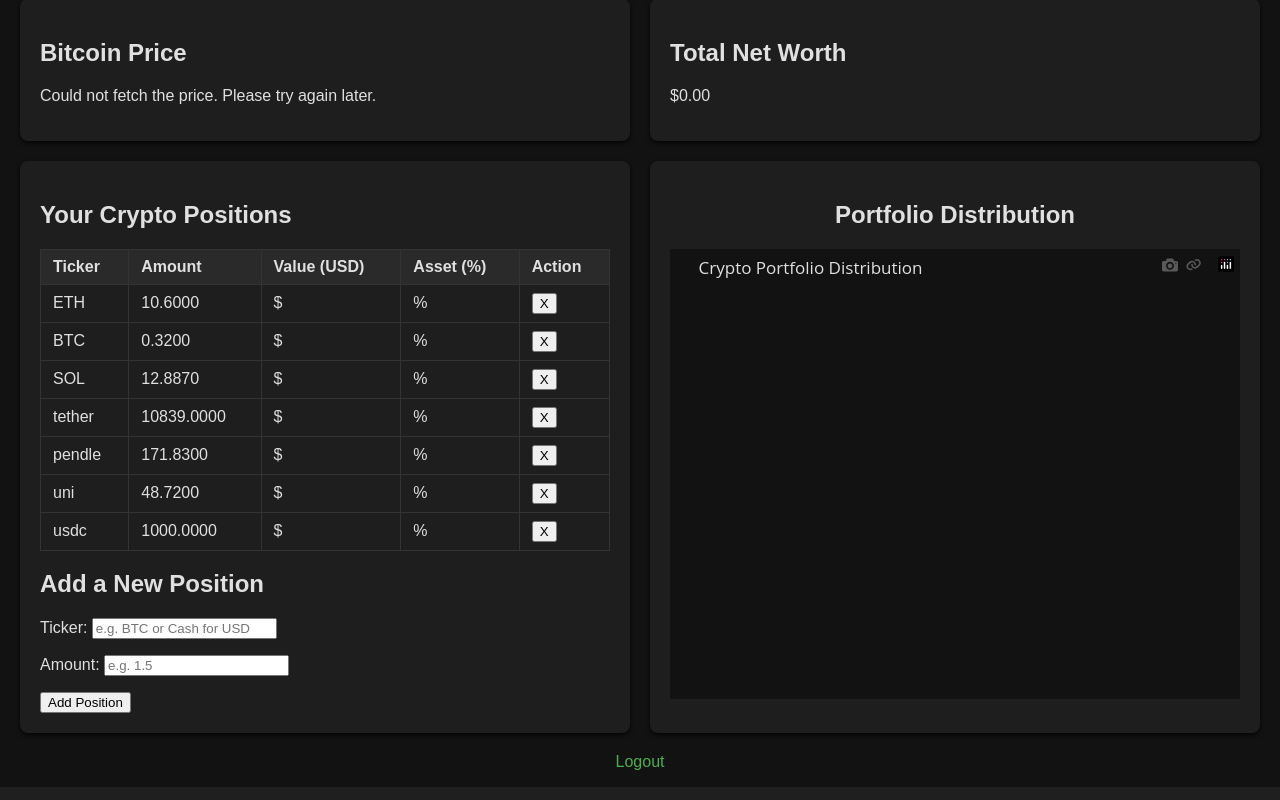
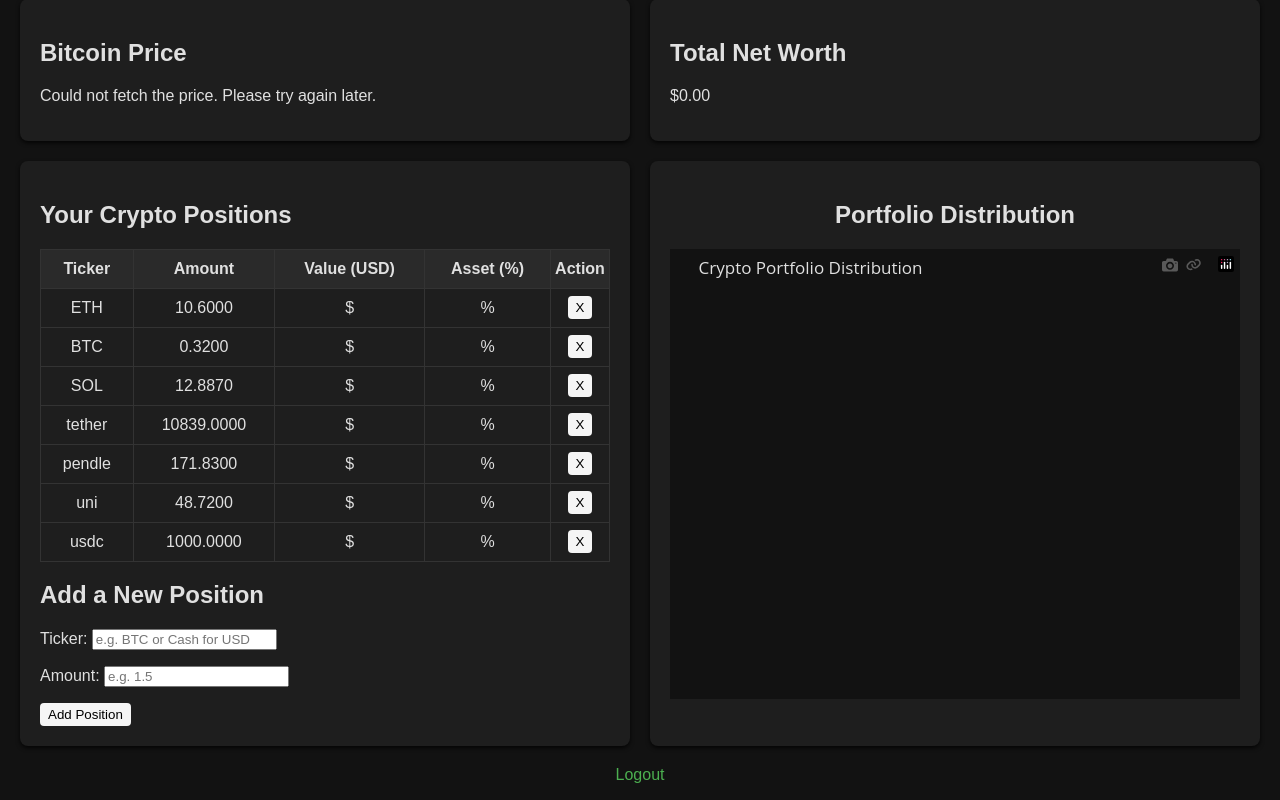
Before and after one commit to mateussfeir/Portfolio_tracker, a Django app: page /home/ in a window 1280 px wide. Shown: the part 133-933 px from the top of the page. Run offline with Django 4.2, Linux system fonts and the light colour scheme; a user stored in the database is signed in; data comes from the database, SQL or seed files in the repository; data that the repository does not hold is empty; some libraries are stand-ins or nearby versions.

Commit message:
style update

```diff
--- a/portfolio/templates/home.html
+++ b/portfolio/templates/home.html
@@ -38,9 +38,10 @@
             border-collapse: collapse;
         }
         th, td {
-            padding: 8px 12px;
+            padding: 10px;
             border: 1px solid #333; /* Darker border */
-            text-align: left;
+            text-align: center; /* Center horizontally */
+            vertical-align: middle; /* Center vertically */
         }
         th {
             background-color: #2a2a2a; /* Slightly lighter background for headers */
@@ -48,6 +49,27 @@
         td {
             background-color: #1e1e1e; /* Match the card background */
         }
+
+        /* Target the Action column specifically */
+        th:last-child, td:last-child {
+            width: 50px; /* Set a small width for the Action column */
+            padding: 4px; /* Reduce padding for a "skinny" look */
+        }
+
+        button {
+            cursor: pointer; /* Changes the cursor to a hand on hover */
+            background-color: whitesmoke; /* Red background for the button */
+            color: black; /* Button text color */
+            border: none; /* Remove border */
+            border-radius: 4px; /* Add rounded corners */
+            padding: 4px 8px; /* Adjust padding for usability */
+            transition: background-color 0.2s ease; /* Smooth transition effect */
+        }
+
+        button:hover {
+            background-color: #ff1a1a; /* Darker red on hover */
+        }
+
         a {
             color: #4caf50; /* Green links */
             text-decoration: none;
@@ -101,7 +123,7 @@
                         <th>Amount</th>
                         <th>Value (USD)</th>
                         <th>Asset (%)</th>
-                        <th>Action</th> <!-- Added for deletion -->
+                        <th>Action</th>
                     </tr>
                 </thead>
                 <tbody>
```
